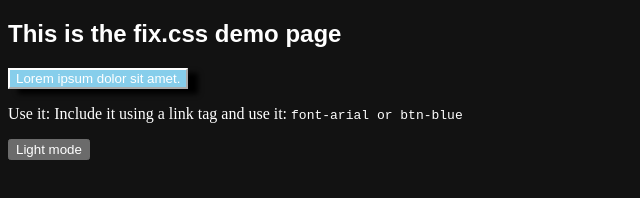
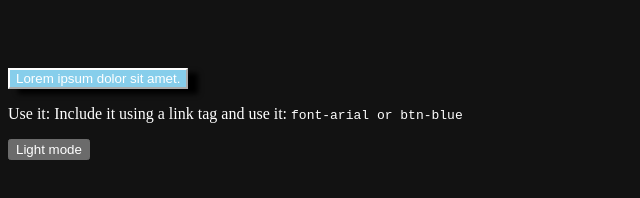
Before and after one commit to xavierfingers/fix.css, a plain HTML site: page examples/index.html in a window 1280 px wide. Shown: the whole page, without its empty margins (0-640 px from the left). Drawn offline with Linux system fonts and the light colour scheme.

Commit message:
FEATURE: added opacity

```diff
--- a/examples/index.html
+++ b/examples/index.html
@@ -2,7 +2,7 @@
 <html lang="en" class="dark">
     <body>
         <link rel="stylesheet" href="../main.css" />
-        <h2 class="font-arial">This is the fix.css demo page</h2>
+        <h2 class="font-arial transparent">This is the fix.css demo page</h2>
         <button class="btn-blue">Lorem ipsum dolor sit amet.</button>
         <p>
             Use it: Include it using a link tag and use it:
```
